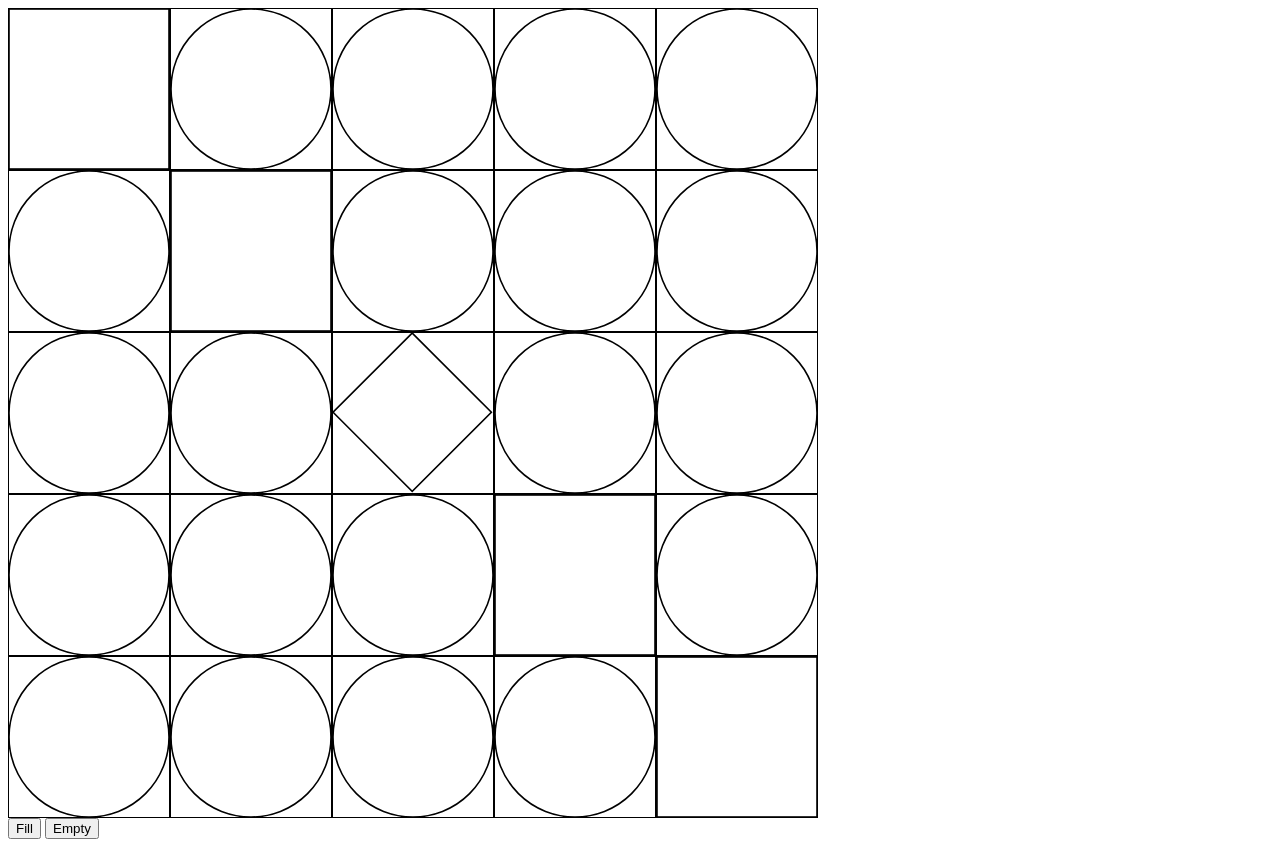
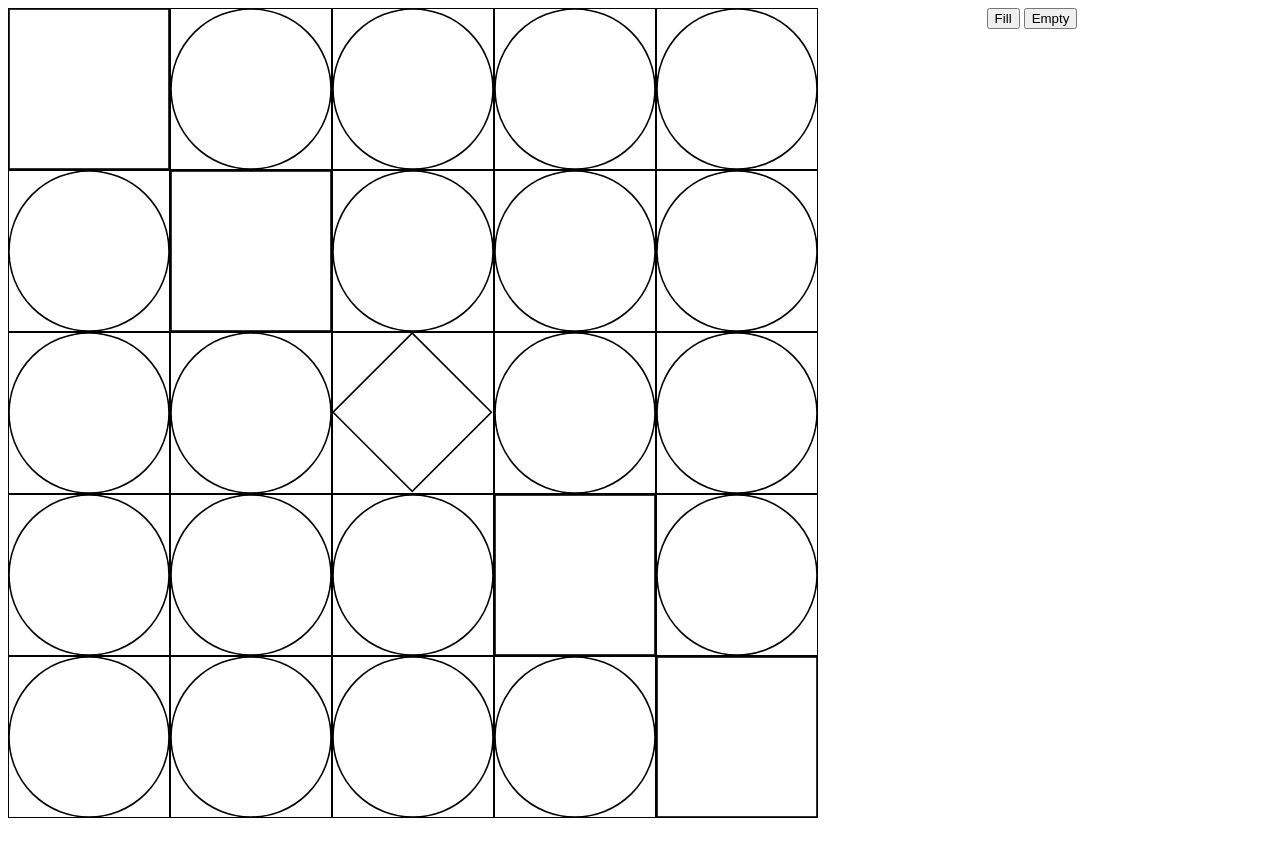
Before and after one commit to Ikuzen/matrix, a plain HTML site: page index.html in a window 1280 px wide. After the commit the page ends 818 px from the top, so only its background shows below. Drawn offline with nearby package versions, Linux system fonts and the light colour scheme.

Commit message:
change the change attribute synthax

```diff
--- a/CSS/style.css
+++ b/CSS/style.css
@@ -1,8 +1,10 @@
 body{
 
-    height: 90 vh;
+    height: 90vh;
     width: 100vw;
-
+    display: grid;
+    grid-template-areas: "grid buttons";
+    grid-template-rows: 80% auto
 }
 svg{
     min-width: 20vmin;
@@ -14,6 +16,9 @@ svg{
 
 
 }
+#buttons{
+    grid-area: buttons
+}
 svg rect {
 stroke: black;
 
@@ -23,6 +28,7 @@ svg circle {
 
 }
 #grid{
+    grid-area: grid;
     display: grid;
     grid-template-rows: 1fr 1fr 1fr 1fr 1fr;
     grid-template-columns: 1fr 1fr 1fr 1fr 1fr;
--- a/JS/script.js
+++ b/JS/script.js
@@ -2,13 +2,15 @@
 
 let grid = document.getElementById("grid")
 let index = 0;
-let shape = "round"
+// adds class to all svg tags
 $("svg").addClass("box");
 
+// button fill all
 const fillAll = document.getElementById("fill-all")
 fillAll.addEventListener("click",()=>{
     $(".box").addClass("fill")
 })
+//button unfill
 const unfill = document.getElementById("unfill")
 unfill.addEventListener("click",()=>{
     $(".box").removeClass("fill")
@@ -18,19 +20,20 @@ unfill.addEventListener("click",()=>{
 for (let i = 0; i < 5; i++) {
     for (let j = 0; j < 5; j++) {
         let element = grid.children[i * 5 + j]
+        // case of rect not in the middle
         if (i === j && (i != 2 || j != 2)) {
             let p = document.createElementNS("http://www.w3.org/2000/svg", `rect`)
-            $(p).attr("x", "0")
-            $(p).attr("y", "0")
-
-            $(p).attr("width", "100")
-            $(p).attr("height", "100")
             $(`#grid:nth-child(${i*5+j})`).append($(p))
             element.appendChild(p)
             $(element).addClass("square")
-
-            shape = "square"
-        } else if (i === 2 && j === 2) {
+            $(p).attr({
+                x:0,
+                y:0,
+                width:100,
+                height:100,
+            })
+        }
+         else if (i === 2 && j === 2) {
             let p = document.createElementNS("http://www.w3.org/2000/svg", `rect`)
             $(p).attr({
                 x:35,
--- a/index.html
+++ b/index.html
@@ -35,9 +35,10 @@
         <svg width="100%" height="100%" viewBox="0 0 100 100" preserveAspectRatio="xMinYMin meet"></svg>
         <svg width="100%" height="100%" viewBox="0 0 100 100" preserveAspectRatio="xMinYMin meet"></svg>
     </div>
-
-    <button id="fill-all">Fill</button>
-    <button id="unfill">Empty</button>
+    <div id='buttons'>
+        <button id="fill-all">Fill</button>
+        <button id="unfill">Empty</button>
+    </div>
     <script></script>
     <script type="text/javascript" src="./node_modules/jquery/dist/jquery.js"></script>
     <script src="JS/script.js"></script>
```
